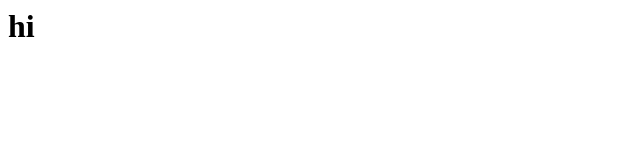
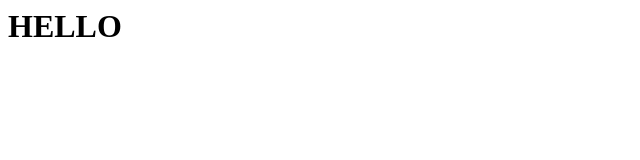
Before and after one commit to Gtabs2004/TTMPC-Membership-Profiling-system, a plain HTML site: page index.html in a window 1280 px wide. Shown: the whole page, without its empty margins (0-640 px from the left). Drawn offline with Linux system fonts and the light colour scheme.

Commit message:
Update index.html
Change hi to HELLO

```diff
--- a/indes.html
+++ b/index.html
@@ -5,6 +5,6 @@
 
 
     <body>
-        <h1> hi </h1>
+        <h1> HELLO </h1>
     </body>
 </html>
```
